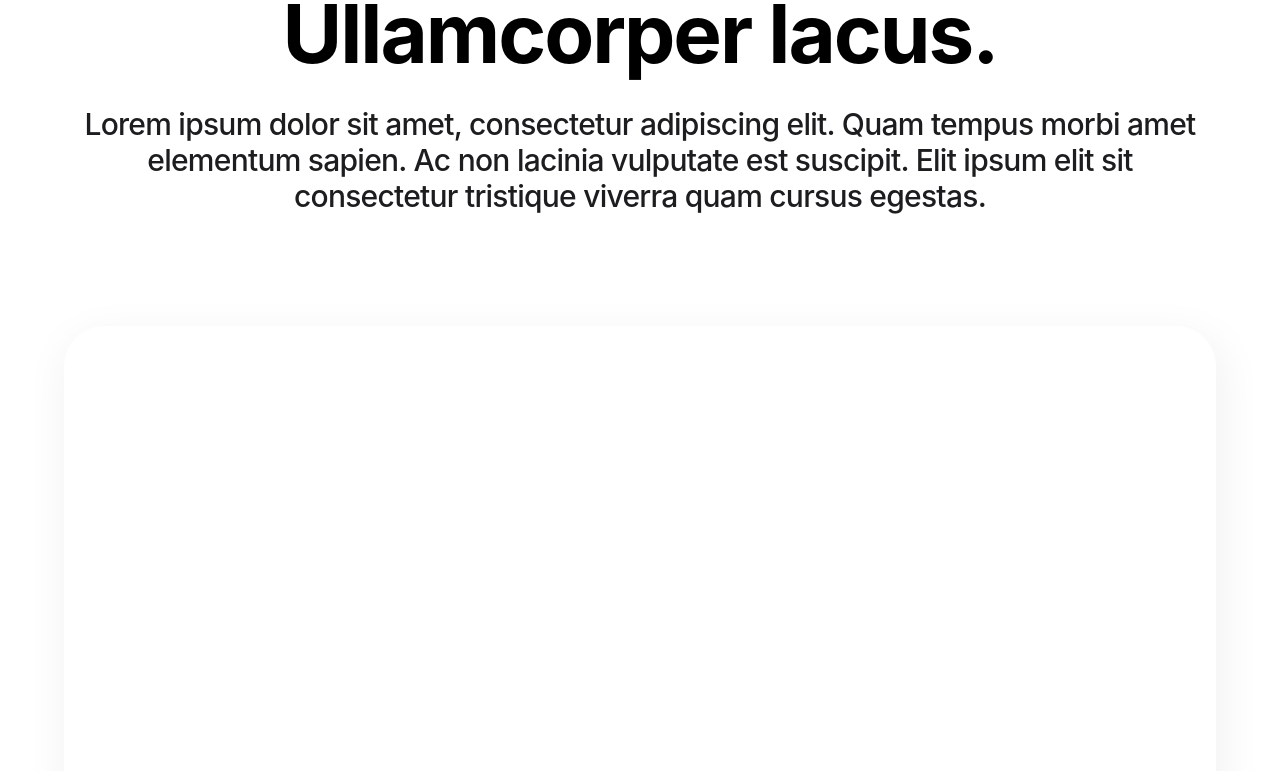
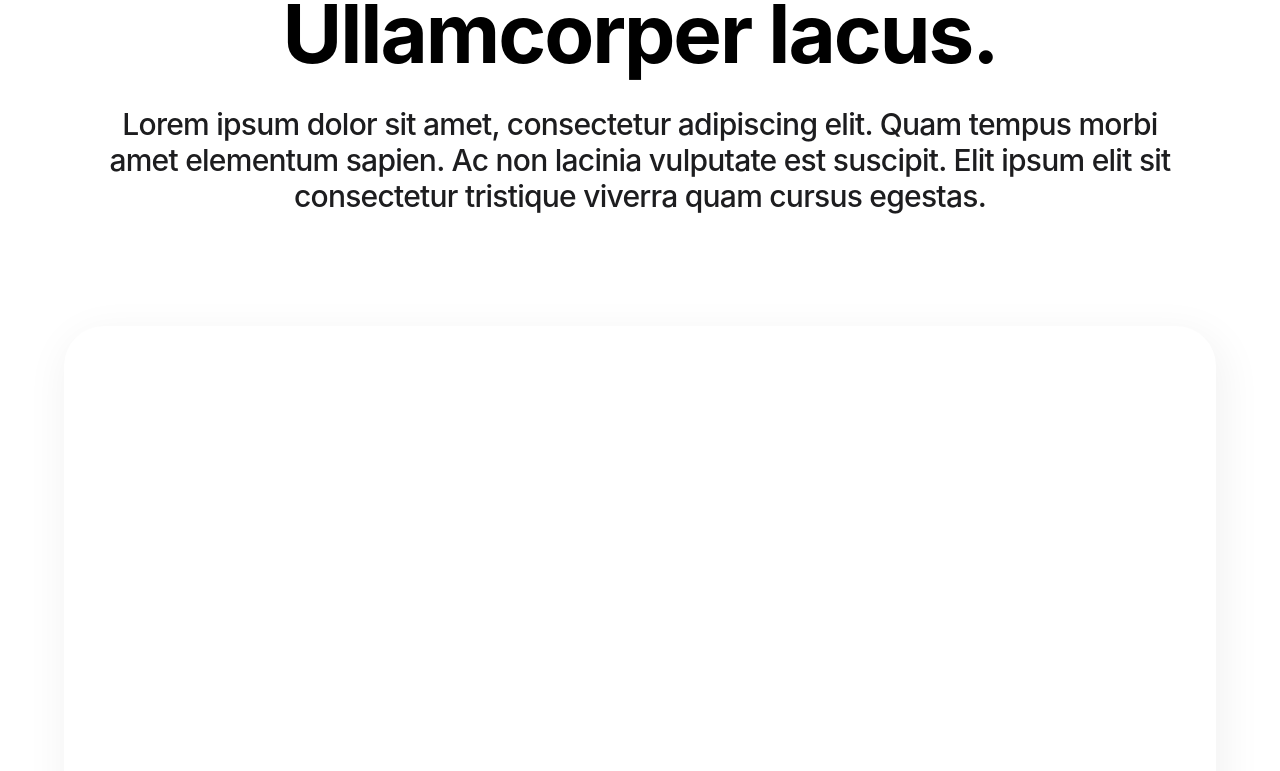
Before and after one commit to TheBoringBOT/studio-moo, a Next.js app: page / in a window 1280 px wide. Shown: the part 889-1660 px from the top of the page. Built offline with nearby package versions, Linux system fonts and the light colour scheme.

Commit message:
style: paragraph padding on md  > screens

```diff
--- a/components/home/section-title.js
+++ b/components/home/section-title.js
@@ -23,7 +23,7 @@ export default function sectionTitle({ children, h1, h2, h3, p, widthRemove }) {
           )}
         </div>
         {/* subtitle */}
-        <div className="text-2xl font-medium tracking-tight md:text-3xl text-black-2">
+        <div className="text-2xl font-medium tracking-tight md:px-8 md:text-3xl text-black-2">
           {p && <p>{p}</p>}
         </div>
 
```
